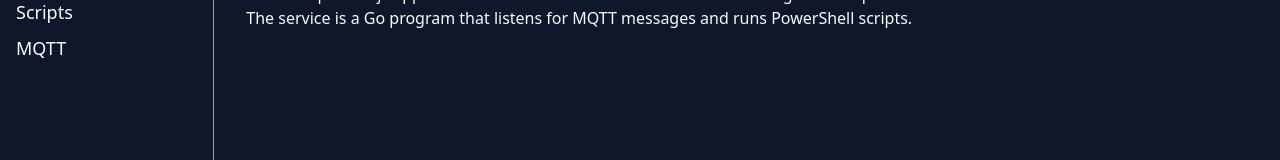
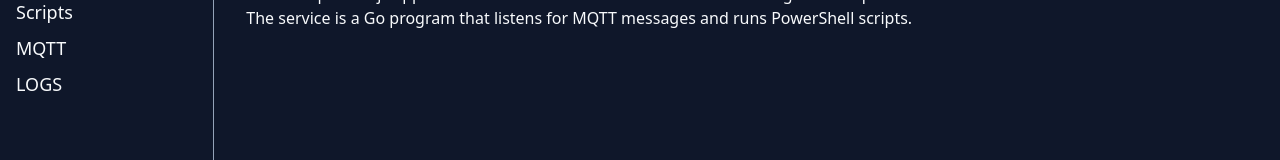
Before and after one commit to JacquesBeets/WinSenseConnect, a Nuxt app in the folder frontend/: page / in a window 1280 px wide. Shown: the part 139-299 px from the top of the page. Built offline with nearby package versions, Linux system fonts and the light colour scheme.

Commit message:
small cleanup and extra rotues

```diff
--- a/frontend/components/Menu.vue
+++ b/frontend/components/Menu.vue
@@ -3,6 +3,5 @@
     <NuxtLink to="/" class="flex-shrink text-center text-2xl font-bold">
       <h1><span class="text-primary-500">Win</span>Sense <small class=" leading-5 tracking-[0.1em] font-normal text-slate-100 border-l pl-2">Connect</small></h1>
     </NuxtLink>
-
     </nav>
 </template>
--- a/frontend/components/Sidebar.vue
+++ b/frontend/components/Sidebar.vue
@@ -12,5 +12,8 @@
     <NuxtLink to="/settings" class="text-lg">
       MQTT
     </NuxtLink>
+    <NuxtLink to="/settings" class="text-lg">
+      LOGS
+    </NuxtLink>
   </div>
 </template>
```
